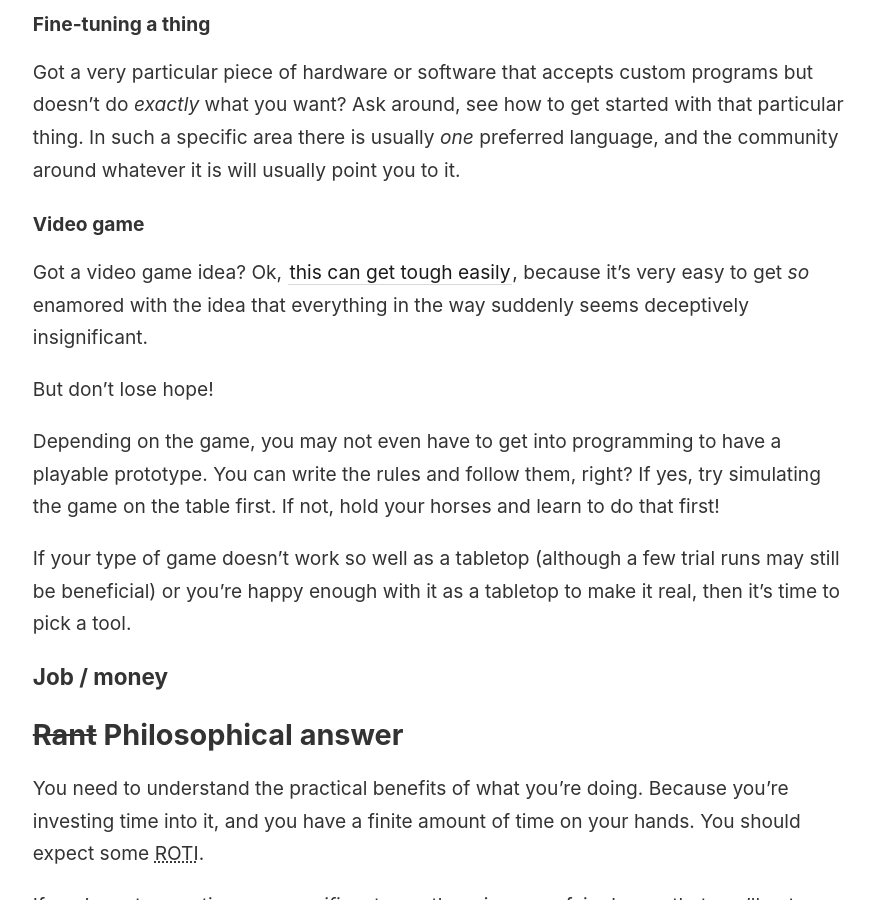
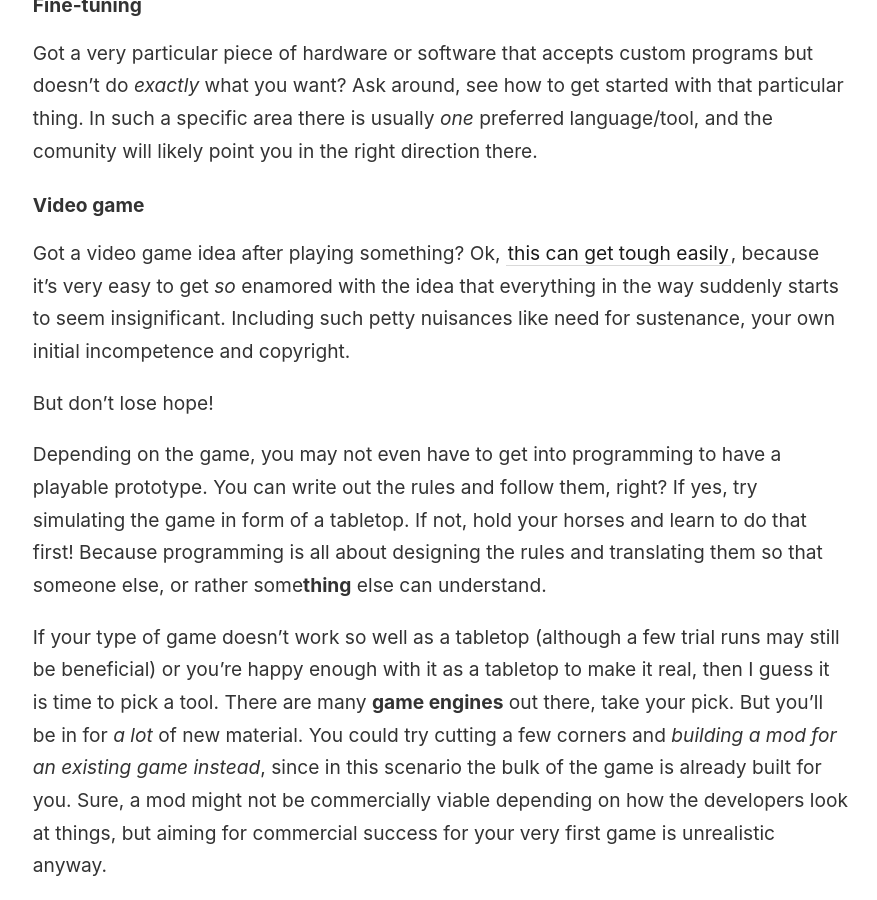
Before and after one commit to D-side/digital-garden, a Jekyll site: the page built from _notes/first programming language.md, in a window 1280 px wide and 900 px high, scrolled down 1343 px. Shown: the whole window, without its empty margins (44-921 px from the left). Built offline with Jekyll 4.4.1, drawn with Linux system fonts in a browser that asks for light colours; some of the changed text lies outside the part shown.

Commit message:
Content update

```diff
--- a/_notes/first programming language.md
+++ b/_notes/first programming language.md
@@ -2,9 +2,7 @@
 title: First programming language
 ---
 
-This question can come in many forms. "What programming language should I learn first?" Or "What programming language is trending at the moment?"
-
-(NB: "programming" in there specifically cuts off a very true, but probably not a very useful answer: English.)
+This question can come in many forms. "What programming language should I learn first?" Or "What programming language is trending at the moment?" (NB: "programming" in there specifically cuts off a very true, but probably not a very useful answer: English. But that's a story for another time.)
 
 ---
 
@@ -30,30 +28,40 @@ Not happy with this answer? Then there may be a reason behind that intention tha
 
 This is the easiest case to handle.
 
-#### Fine-tuning a thing
+#### Fine-tuning
 
-Got a very particular piece of hardware or software that accepts custom programs but doesn't do *exactly* what you want? Ask around, see how to get started with that particular thing. In such a specific area there is usually *one* preferred language, and the community around whatever it is will usually point you to it.
+Got a very particular piece of hardware or software that accepts custom programs but doesn't do *exactly* what you want? Ask around, see how to get started with that particular thing. In such a specific area there is usually *one* preferred language/tool, and the comunity will likely point you in the right direction there.
 
 #### Video game
 
-Got a video game idea? Ok, [this can get tough easily](https://xkcd.com/1425/), because it's very easy to get _so_ enamored with the idea that everything in the way suddenly seems deceptively insignificant.
+Got a video game idea after playing something? Ok, [this can get tough easily](https://xkcd.com/1425/), because it's very easy to get _so_ enamored with the idea that everything in the way suddenly starts to seem insignificant. Including such petty nuisances like need for sustenance, your own initial incompetence and copyright.
 
 But don't lose hope!
 
-Depending on the game, you may not even have to get into programming to have a playable prototype. You can write the rules and follow them, right? If yes, try simulating the game on the table first. If not, hold your horses and learn to do that first!
+Depending on the game, you may not even have to get into programming to have a playable prototype. You can write out the rules and follow them, right? If yes, try simulating the game in form of a tabletop. If not, hold your horses and learn to do that first! Because programming is all about designing the rules and translating them so that someone else, or rather some**thing** else can understand.
 
-If your type of game doesn't work so well as a tabletop (although a few trial runs may still be beneficial) or you're happy enough with it as a tabletop to make it real, then it's time to pick a tool.
+If your type of game doesn't work so well as a tabletop (although a few trial runs may still be beneficial) or you're happy enough with it as a tabletop to make it real, then I guess it is time to pick a tool. There are many **game engines** out there, take your pick. But you'll be in for *a lot* of new material. You could try cutting a few corners and *building a mod for an existing game instead*, since in this scenario the bulk of the game is already built for you. Sure, a mod might not be commercially viable depending on how the developers look at things, but aiming for commercial success for your very first game is unrealistic anyway.
+
+*[[TODO]] List more common scenarios?*
 
 ### Job / money
 
-## <s>Rant</s> Philosophical answer
+I won't judge you for this, since I don't know all the details.
+
+But I will give you a fair warning: choosing a job based **solely** on income is a recipe for disaster. It is very likely to get you a job you'll eventually hate, but won't be able to easily change. And hating what you do will most certainly hurt your performance and end in burnout. And this may actually happen before you reach salary numbers you may have reached in other fields that you actually enjoy.
+
+But if it's *one of several/many leading reasons* to get you into this field, then your answer lies somewhere in job listings. These vary by region and change over time, so you're going to have to do some research. You'll be doing a lot of research during the learning process, so this can serve as a decent warmup.
+
+### Staying ahead of the curve
 
 You need to understand the practical benefits of what you're doing. Because you're investing time into it, and you have a finite amount of time on your hands. You should expect some <abbr title="Return on Time Investment">ROTI</abbr>.
 
 If you're not expecting any *specific* returns, there is a very fair chance that you'll get _nothing in return_. Why bother then?
 
-But there is, of course, *a catch*. Being uninformed and being aware of it.
+But there is, of course, *a catch*. Being uninformed and being aware of it. We can probably both agree that interest in automation has skyrocketed, and automation usually involves programming in some shape or form, so it's safe to assume that knowledge of programming is going to be very beneficial going forward. Even if it's not exactly obvious right now how to apply this, it's an solid investment into one's future. Right?
 
-*[[TODO]]: Continue the rant*
+But there is a catch *inside* that catch. As tooling evolves, it gets more accessible. So by the time you'll actually require automation, there is a fair chance that tooling will have evolved enough that you will not have to learn much in order to automate whatever it is you need.
+
+So this is a [[balance]] where you just have to make the call. It's obviously not just two states of investing no time at all and going all the way in. If anything then because the latter is simply impossible. It's a question of how deep you want or need to go.
 
 [[FAQ]]
```
Also changed, not shown: _notes/InputStick.md (added, +5 -0 lines), _notes/KeePass.md (+7 -1 lines), _notes/Self hosting.md (+1 -1 lines), _notes/TODO.md (+1 -1 lines), _notes/TOPUBLISH.md (added, +6 -0 lines), _notes/workplace.md (added, +17 -0 lines).
